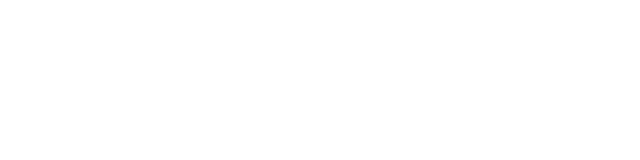
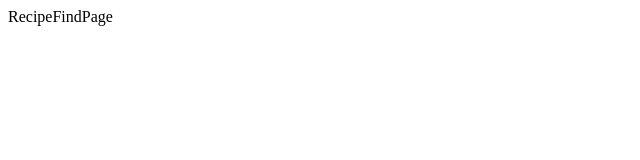
Before and after one commit to ItsBakes/project-pantry, a React (Create React App) app in the folder client/: page /search in a window 1280 px wide. Before the commit this address had no page. Shown: the top 160 px of the page, without its empty margins (0-640 px from the left). Built offline with nearby package versions, Linux system fonts and the light colour scheme.

Commit message:
modify routes on app.js, modify recipefindpage

```diff
--- a/client/src/App.js
+++ b/client/src/App.js
@@ -15,7 +15,7 @@ function App() {
       <Header />
       <Routes>
       <Route path="/" element={<HomePage/>} />
-      <Route path="/find" element={<RecipeFindPage/>}/>
+      <Route path="/search" element={<RecipeFindPage/>}/>
       <Route path="/recipes" element={<RecipeSelect/>}/>
       <Route path="/recipe/:id" element={<SingleRecipePage />} />
       </Routes>
--- a/client/src/pages/RecipeFindPage.js
+++ b/client/src/pages/RecipeFindPage.js
@@ -1,10 +1,9 @@
 import React from 'react'
 
-function RecipeFindPage () {
-    return(
-        <>
-        </>
-    )
+const RecipeFindPage = () => {
+  return (
+    <div>RecipeFindPage</div>
+  )
 }
 
 export default RecipeFindPage
```
